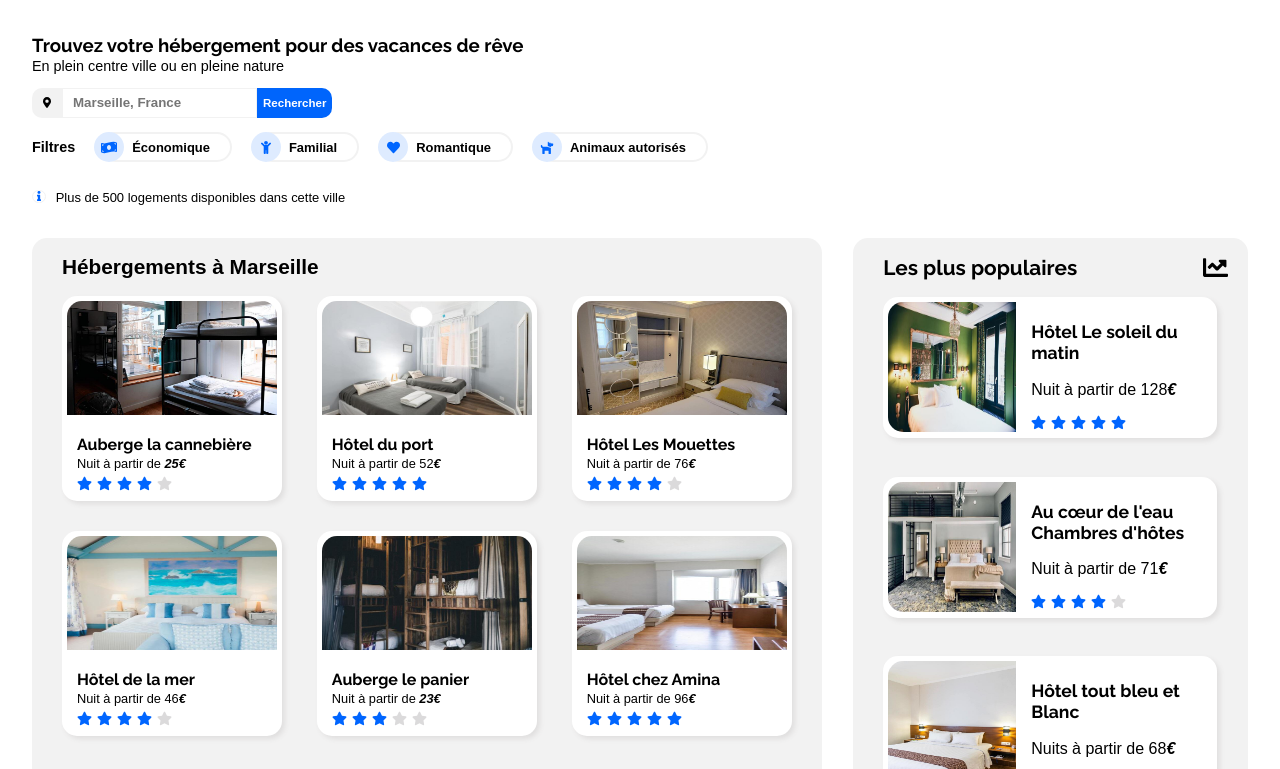
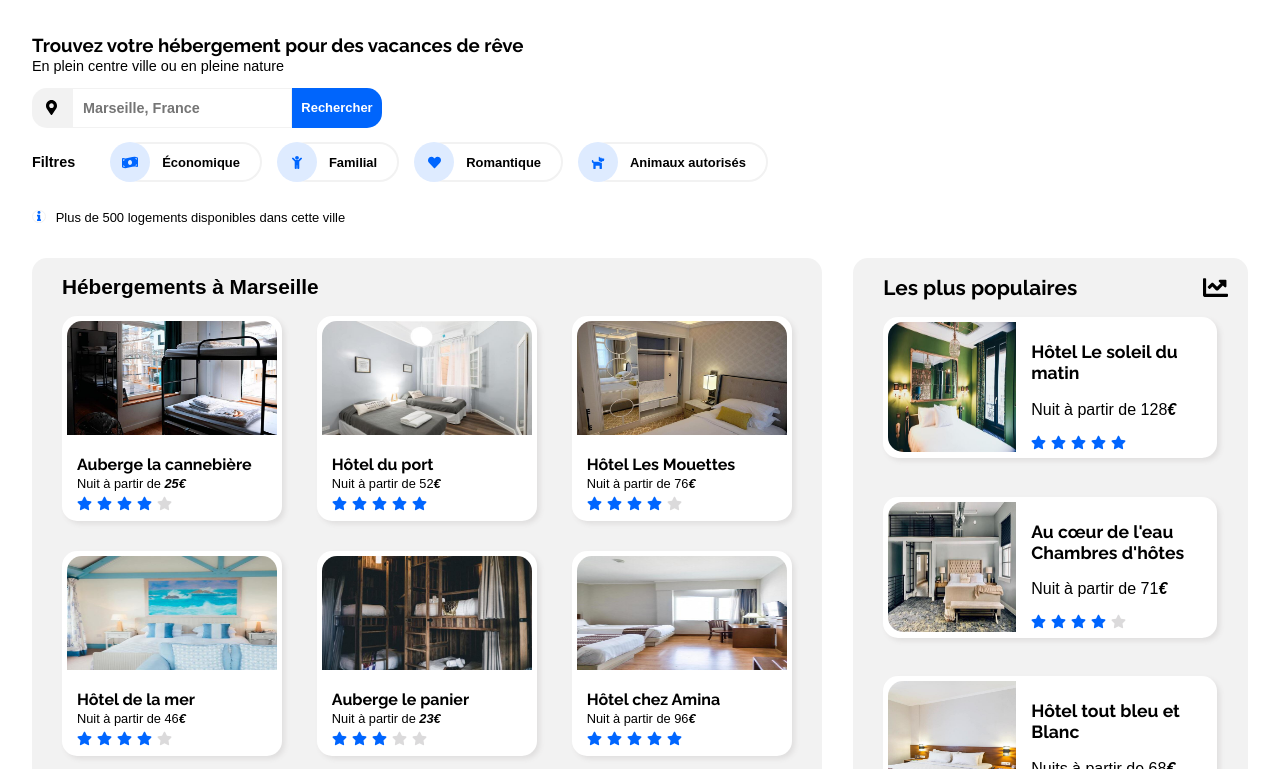
Before and after one commit to Peacepad/Reservia, a plain HTML site: page index.html in a window 1280 px wide. Shown: the part 92-861 px from the top of the page. Drawn offline with Linux system fonts and the light colour scheme; a web font is replaced by a local one.

Commit message:
top_of_page dimension
nav alignement horizontale à droite
modification taille top_of_page pour les boutons et le champ recherche
modification de la largeur maximum

```diff
--- a/index.html
+++ b/index.html
@@ -5,7 +5,7 @@
   <meta name="viewport" content="width=device-width, initial-scale=1">
   <title>Reservia</title>
   <link rel="stylesheet" href="style.css">
-  <link rel="stylesheet" media="screen and (max-width: 1000px)" href="mobile_style.css" />
+  <link rel="stylesheet" media="screen and (max-width: 1080px)" href="mobile_style.css" />
 
 
 </head>
--- a/mobile_style.css
+++ b/mobile_style.css
@@ -1,6 +1,4 @@
-@media screen and (max-width: 1000px) {
-
-    body {
+body {
         width: 100%;
         margin:0;
     }
@@ -399,7 +397,7 @@
         height: 1em;
     }
 
-}
+
 
 
 @media screen and (max-width: 500px) {
--- a/style.css
+++ b/style.css
@@ -19,7 +19,7 @@ body {
     display:flex;
     flex-direction: column;
     margin: auto;
-    max-width: 1600px;
+    max-width: 1520px;
 }
 
 em {
@@ -49,7 +49,7 @@ header {
 }
 
 #nav_big_screen {
-
+    margin-right: 20px;
     height: 80px;
     font-family: "raleway-thin", sans-serif;
     font-weight: bold;
@@ -122,18 +122,18 @@ h3 {
 #search_form {
     display:flex;
     flex-direction: row;
-    height:30px;
+    height:40px;
 }
 
 #icon_location {
     margin-right:0;
-    width: 30px;
-    height: 30px;
+    width: 40px;
+    height: 40px;
     background-color: #f2f2f2;
     text-align: center;
     vertical-align: middle;
-    border-top-left-radius: 10px;
-    border-bottom-left-radius: 10px;
+    border-top-left-radius: 15px;
+    border-bottom-left-radius: 15px;
     background-image: url("images/icones/map-marker-alt-solid.svg");
     background-repeat: no-repeat;
     background-position: center;
@@ -141,25 +141,27 @@ h3 {
 }
 
 #search_input {
-    height: 30px ;
-    width: 195px;
+    height: 40px ;
+    width: 220px;
     border: #f2f2f2 1px solid;
     margin-right: 0;
     padding-left:10px;
     color: black;
     font-weight: bold;
     font-family: "raleway", sans-serif;
+    font-size: 1em;
 }
 
 #search_button {
     border: none;
     background-color: #0065FC;
     color: white;
-    border-top-right-radius: 10px;
-    border-bottom-right-radius: 10px;
-    font-size: 0.8em;
+    border-top-right-radius: 15px;
+    border-bottom-right-radius: 15px;
+    font-size: 0.9em;
     font-weight: bold;
     font-family: "raleway", sans-serif;
+    width: 90px;
 }
 
 #search_input:focus { /*empêche la bordure lorsqu'on écrit dans le champ de recherche */
@@ -177,12 +179,12 @@ h3 {
     display: flex;
     flex-direction: row;
     font-weight: bold;
-
 }
 
 #filters_title {
     display:flex;
     align-items: center;
+    margin-right: 20px;
 }
 
 #top_of_page_3 ul {
@@ -199,10 +201,10 @@ h3 {
 
 #container_filters_form input {
     background-color: white;
-    height: 30px;
+    height: 40px;
     border: #f2f2f2 solid 2px;
-    border-radius: 15px;
-    padding-left: 30px;
+    border-radius: 20px;
+    padding-left: 40px;
     padding-right: 20px;
     font-weight: bold;
     font-size: 0.9em;
@@ -210,16 +212,15 @@ h3 {
 
 /*bouton 1*/
 #button_filters1 {
-    height: 30px;
     position: relative;
 }
 
 #ico_filters1 {
     background-color: #DEEBFF;
-    height: 30px;
-    width: 30px;
+    height: 40px;
+    width: 40px;
     position:absolute;
-    left: -6px;
+    left: -10px;
     border-radius: 100%;
     display:flex;
 }
@@ -255,12 +256,11 @@ h3 {
 
 #ico_filters2 {
     background-color: #DEEBFF;
-    height: 30px;
-    width: 30px;
+    height: 40px;
+    width: 40px;
     position:absolute;
-    left: -6px;
+    left: -10px;
     border-radius: 100%;
-    color:#0065FC;
     display:flex;
 }
 
@@ -290,12 +290,11 @@ h3 {
 
 #ico_filters3 {
     background-color: #DEEBFF;
-    height: 30px;
-    width: 30px;
+    height: 40px;
+    width: 40px;
     position:absolute;
-    left: -6px;
+    left: -10px;
     border-radius: 100%;
-    color:#0065FC;
     display:flex;
 }
 
@@ -324,12 +323,11 @@ h3 {
 
 #ico_filters4 {
     background-color: #DEEBFF;
-    height: 30px;
-    width: 30px;
+    height: 40px;
+    width: 40px;
     position:absolute;
-    left: -6px;
+    left: -10px;
     border-radius: 100%;
-    color:#0065FC;
     display:flex;
 }
 
```
